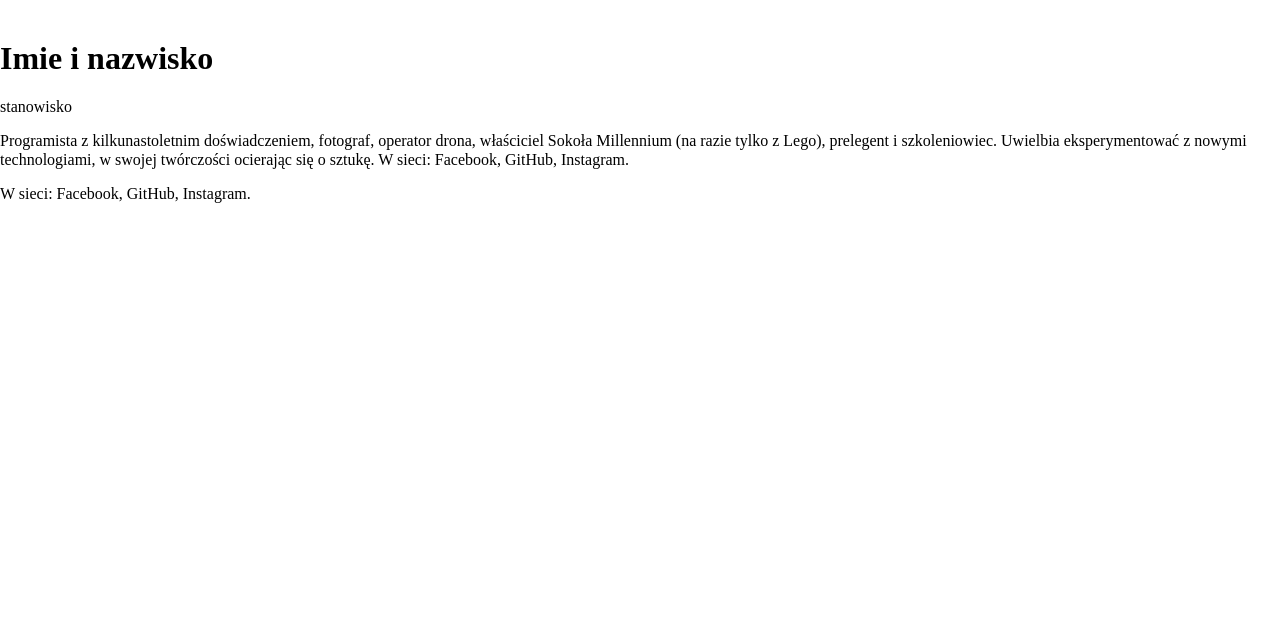
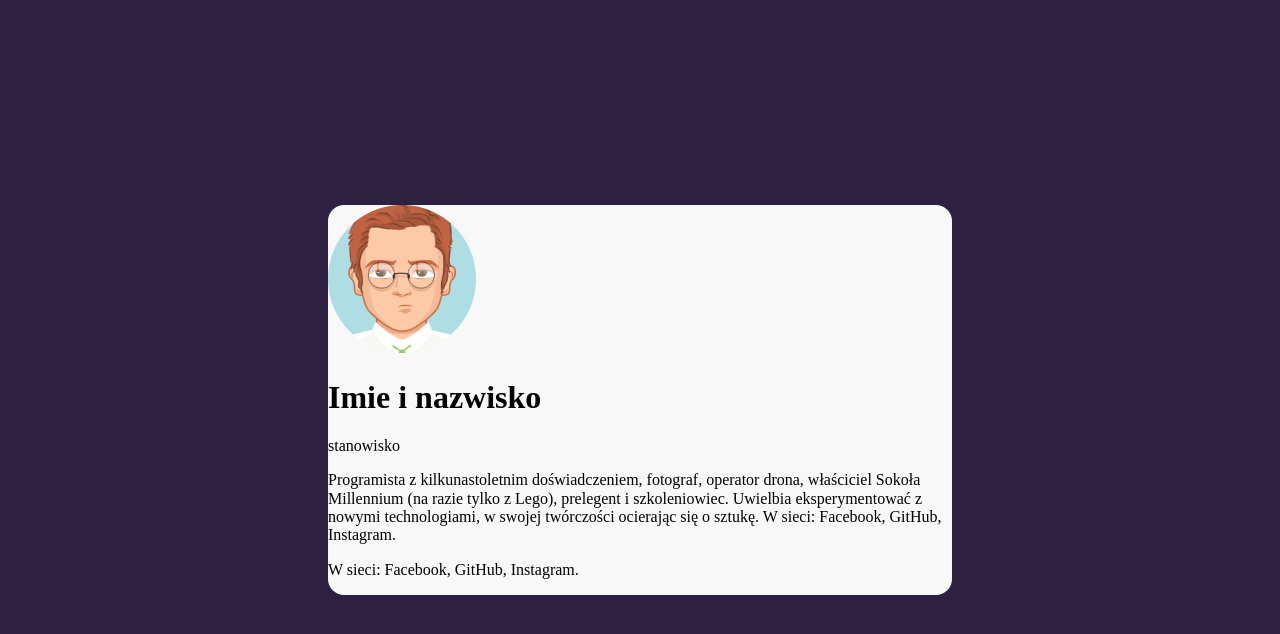
Before and after one commit to wioleta-zganiacz/business-card, a plain HTML site: page index.html in a window 1280 px wide. Drawn offline with Linux system fonts and the light colour scheme.

Commit message:
main box styles

```diff
--- a/index.html
+++ b/index.html
@@ -8,9 +8,9 @@
     <link href="style.css" rel="stylesheet" type="text/css" />
   </head>
   <body>
-    <main>
+    <main class="main">
       <article>
-        <img src="" />
+        <img src="avatar.png" alt="zdjecie Imie i nazwisko" />
         <header>
           <h1>Imie i nazwisko</h1>
           <p>stanowisko</p>
--- a/style.css
+++ b/style.css
@@ -0,0 +1,14 @@
+body {
+    background: #2C2141;
+    display: flex;
+    align-items: center;
+    justify-content: center;
+    min-height: 100vh;
+}
+
+.main {
+    background: #F8F8F8;
+    border-radius: 16px;
+    width: 624px;
+    margin: 16px;
+}
```
Also changed, not shown: avatar.png (added).
